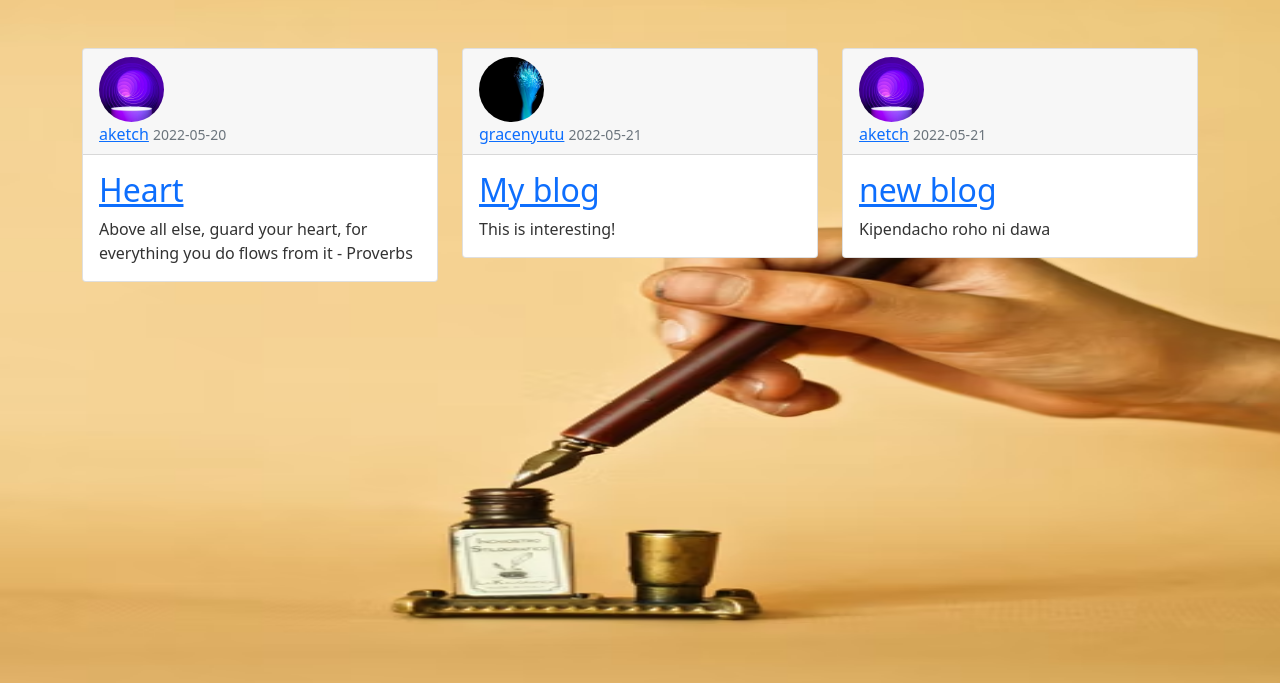
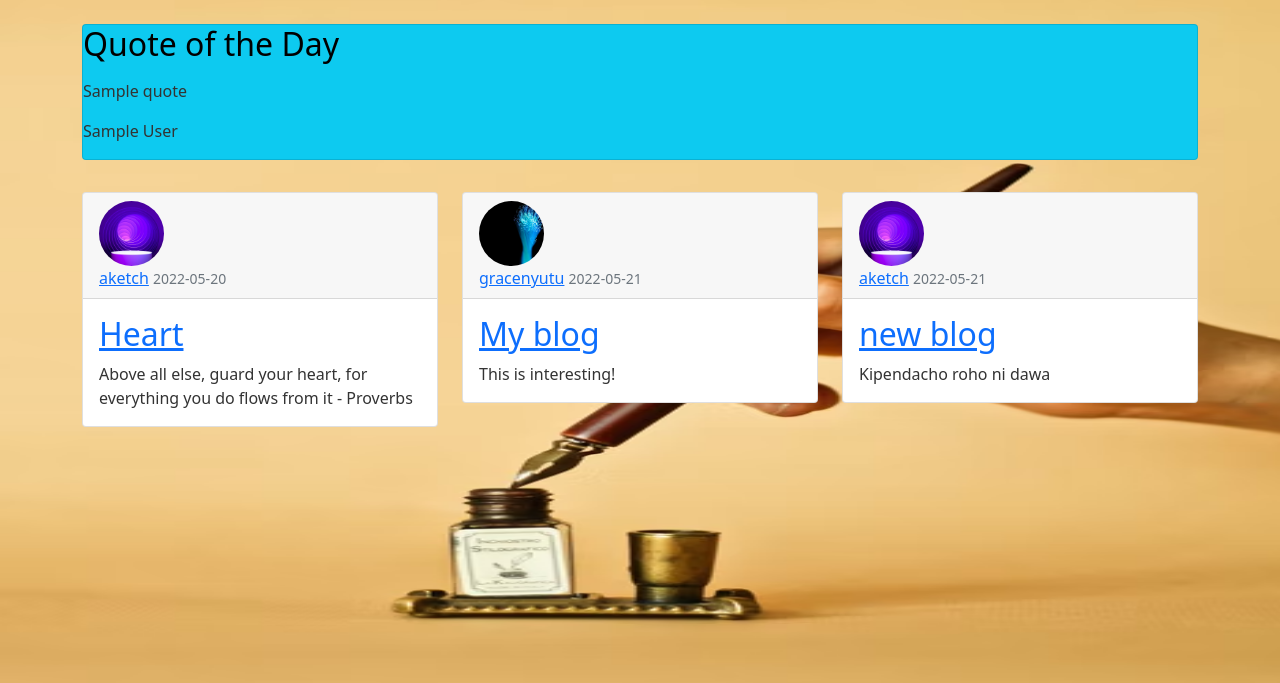
Before and after one commit to gracenyutu/Personal-Blog, a Flask app: template blog/templates/home.html in a window 1280 px wide. Shown: the part 56-739 px from the top of the page. Run offline with Flask 2, Linux system fonts and the light colour scheme; data comes from the database, SQL or seed files in the repository; tables that the repository leaves empty hold one stand-in row (values such as "Sample post"); the template is opened without the code that fills it: values that come from a table or form of the project are taken from there, most other values are stand-ins (such as "Sample title", 1, 10 or a date in 2020).

Commit message:
place quote of the day above blogs

```diff
--- a/blog/templates/home.html
+++ b/blog/templates/home.html
@@ -1,5 +1,14 @@
 {% extends "layout.html" %}
 {% block content %}
+    <div class="container">
+        <div class="card cardquote bg-info">
+            <div class="card-title">
+                <h2>Quote of the Day</h2></hr>
+            </div>
+            <p class="card-text">{{random_quote.quote}}</p>
+            <p>{{random_quote.author}}</p>
+        </div>
+  </div>
     <div class="container">
         <div class="row row-cols-md-3 g-4 mt-2">
             {% for post in posts%}
--- a/blog/templates/layout.html
+++ b/blog/templates/layout.html
@@ -48,7 +48,6 @@
     {% endwith%}
     {% block content %}{% endblock %}
 
-    </div>
     <footer class="mt-4 bg-steel fixed-bottom">
       <div class="container-fluid">
         <p class="text-center">&copy;2022 blogger</p>
```
